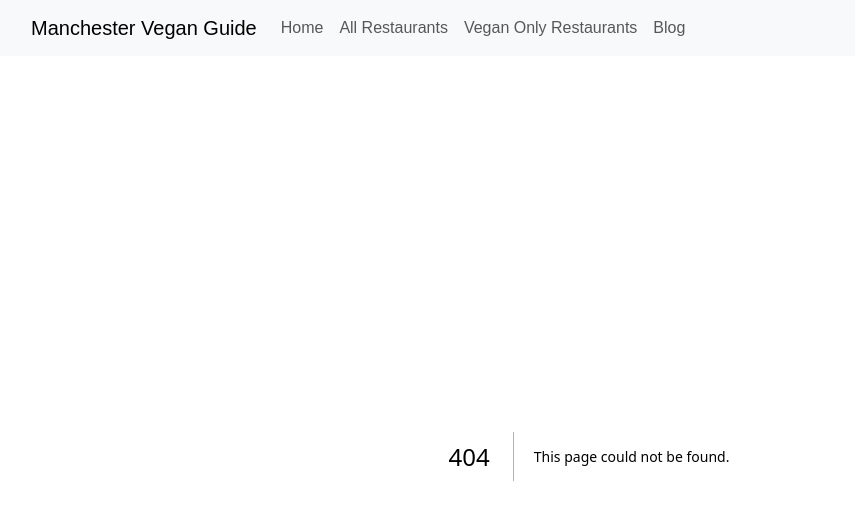
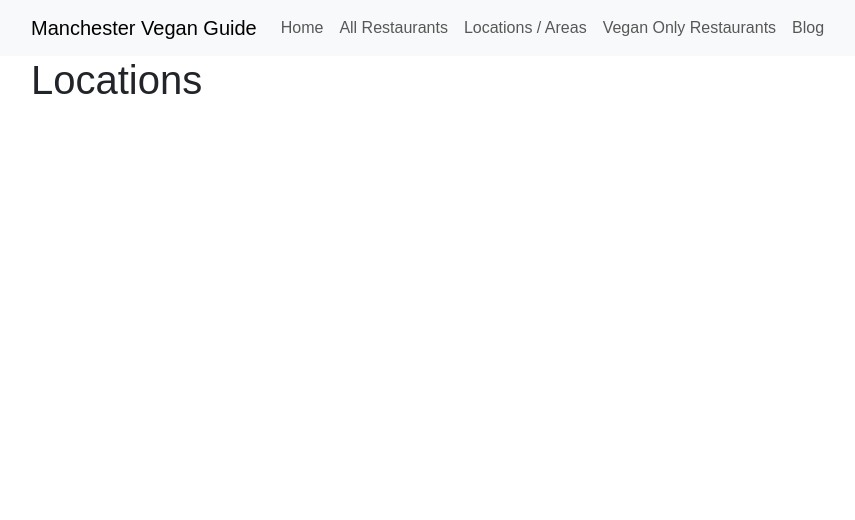
Before and after one commit to KyleMardell/manchester-vegan, a Next.js app: page /locations in a window 1280 px wide. Before the commit this address had no page. Shown: the top 520 px of the page, without its empty margins (51-906 px from the left). Built offline with nearby package versions, Linux system fonts and the light colour scheme.

Commit message:
Refactor imports across page.js files. Add locations route and initial page.js file and function.

```diff
--- /dev/null
+++ b/app/locations/page.js
@@ -0,0 +1,18 @@
+import data from "@/data/restaurants.json";
+import Link from "next/link";
+import { Container, Row, Col } from "react-bootstrap";
+
+
+export default function Locations() {
+
+    return (
+        <Container>
+            <Row>
+                <Col>
+                    <h1>Locations</h1>
+                </Col>
+            </Row>
+        </Container>
+    );
+
+}
--- a/app/restaurants/[slug]/page.js
+++ b/app/restaurants/[slug]/page.js
@@ -1,6 +1,6 @@
 import data from "@/data/restaurants.json";
 import Link from "next/link";
-import { Col, Container, Row } from "react-bootstrap";
+import { Container, Row, Col } from "react-bootstrap";
 
 export async function generateStaticParams() {
     return data.map((restaurant) => ({
--- a/components/SiteNavbar.js
+++ b/components/SiteNavbar.js
@@ -19,6 +19,9 @@
                         <Nav.Link as={Link} href="/restaurants">
                             All Restaurants
                         </Nav.Link>
+                        <Nav.Link as={Link} href="/locations">
+                            Locations / Areas
+                        </Nav.Link>
                         <Nav.Link as={Link} href="/">
                             Vegan Only Restaurants
                         </Nav.Link>
```
Also changed, not shown: app/restaurants/page.js (+2 -5 lines).
